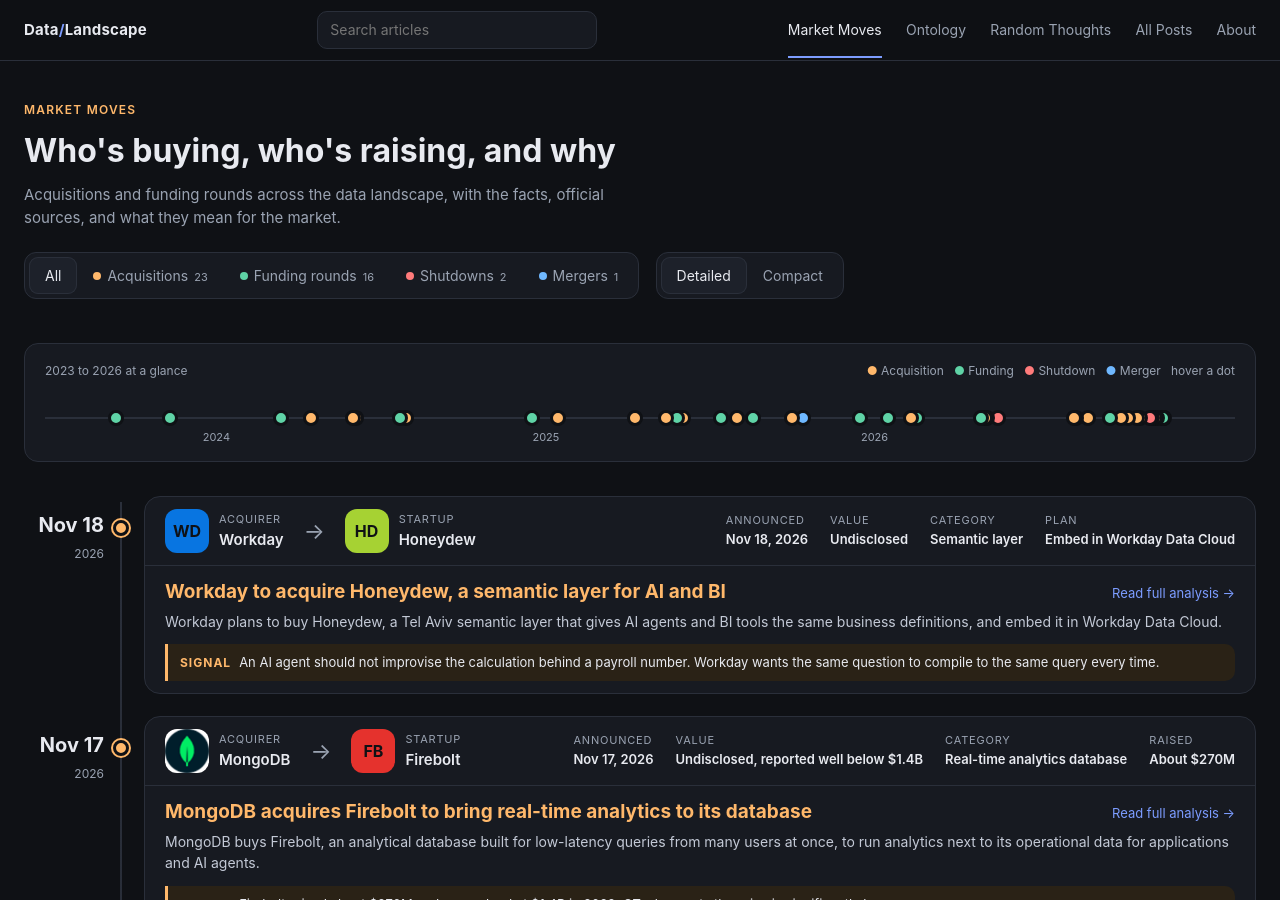
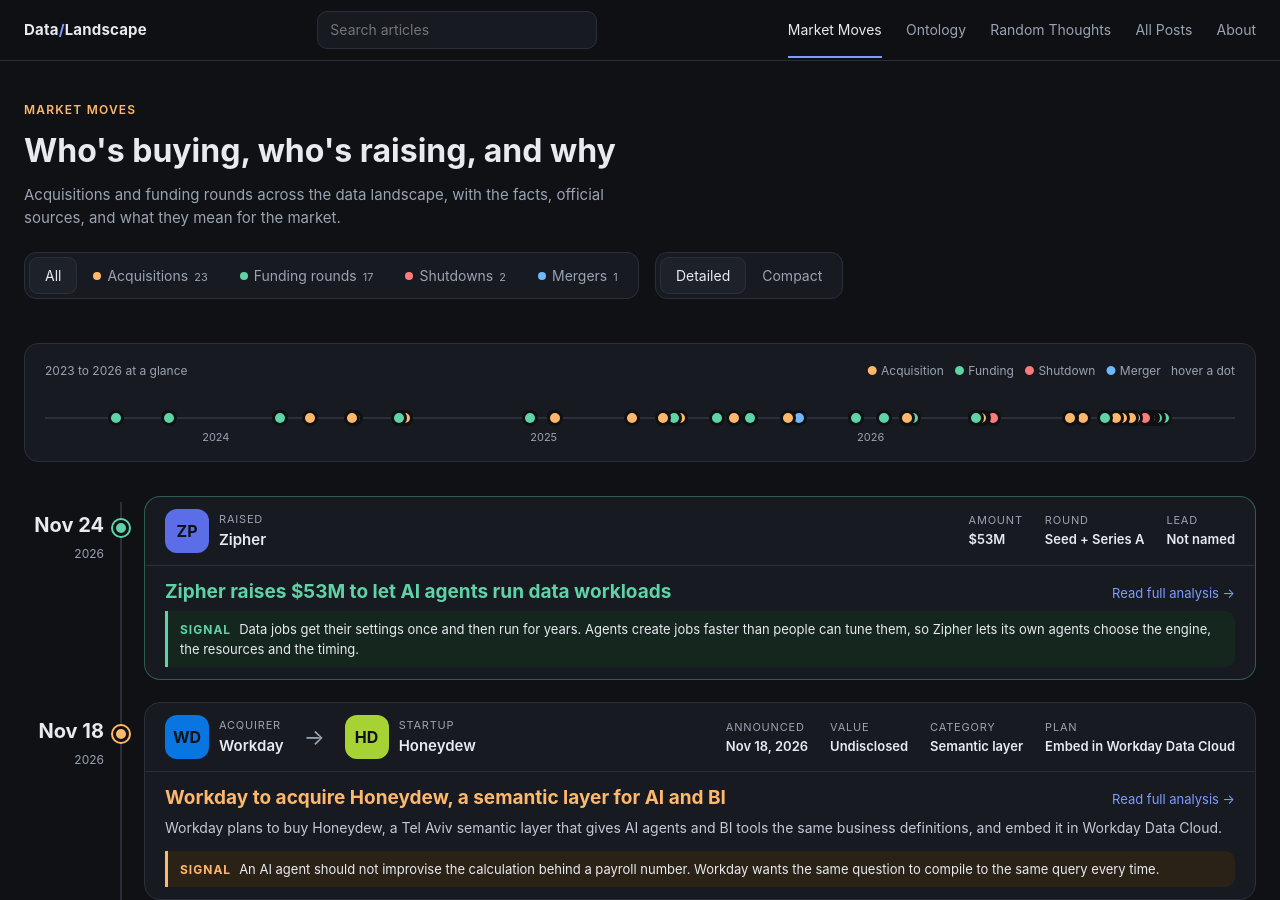
Before and after one commit to itayb-dt/data_landscape, a Jekyll site: the page built from index.html, in a window 1280 px wide and 900 px high. Built offline with Jekyll 4.4.1, drawn with Linux system fonts in a browser that asks for light colours; part of the change alters nothing that is shown.

Commit message:
Add the Zipher $53M seed and Series A article and Market Moves card
Covers the data-job agents, three customer results, the business model, the founders and a My Take on what changed now that AI writes the pipelines. Hero image is Zipher's own social banner.

Co-Authored-By: Claude Sonnet 5.5 <noreply@anthropic.com>

```diff
--- a/_data/events.yml
+++ b/_data/events.yml
@@ -900,3 +900,22 @@
     - {name: Freddy & Helen Holdings}
   signal: Funds go to North America expansion, partnerships and AI and ML enterprise capabilities. In May 2026 the company entered insolvency.
   post: /blog_posts/fund/021_FUND_sqream_45m_series_c.html
+
+- type: fund
+  date: 2026-11-24
+  # Announced Nov 24. One amount for seed and Series A together; no split, lead or valuation given.
+  when: "Nov 24"
+  company: Zipher
+  abbr: ZP
+  color: "#5b6ee8"
+  headline: Zipher raises $53M to let AI agents run data workloads
+  stage: Seed + Series A
+  amount: "$53M"
+  lead: Not named
+  area: Autonomous cost and performance tuning for data jobs
+  investors:
+    - {name: TLV Partners}
+    - {name: Maor Investments}
+    - {name: Glilot Capital Partners}
+  signal: Data jobs get their settings once and then run for years. Agents create jobs faster than people can tune them, so Zipher lets its own agents choose the engine, the resources and the timing.
+  post: /blog_posts/fund/048_FUND_zipher_53m_seed_series_a.html
--- /dev/null
+++ b/blog_posts/fund/048_FUND_zipher_53m_seed_series_a.md
@@ -0,0 +1,98 @@
+---
+title: "Zipher raises $53M to let AI agents run data workloads"
+published: 2026-11-26
+---
+# Zipher Raises $53M to Let AI Agents Run Data Workloads
+
+<figure class="shot">
+  <img src="{{ '/assets/images/zipher/hero.png' | relative_url }}" alt="Zipher: Data Infrastructure Built for Agents, by Agents" loading="lazy">
+  <figcaption>The Zipher banner. Source: <a href="https://zipher.ai/">Zipher</a>.</figcaption>
+</figure>
+
+## Technical Overview
+
+- Startup: Zipher ([zipher.ai](https://zipher.ai/)), founded in 2024, headquartered in New York with offices in Tel Aviv
+- Amount Raised: $53M
+- Funding Round: Seed and Series A together, [announced November 24, 2026](https://zipher.ai/zipher-is-out-of-stealth-data-infrastructure-for-agents-by-agents/)
+- Main Investors: TLV Partners, Maor Investments and Glilot Capital Partners. Angels and advisers include Tomer Shiran (Dremio), Barr Moses and Lior Gavish (Monte Carlo) and Clint Sharp (Cribl), per [SiliconANGLE](https://siliconangle.com/2026/11/24/zipher-lands-53m-to-put-ai-agents-not-data-engineers-in-charge-of-data-workloads/)
+- Problem Area: The cost and reliability of running data jobs in the cloud
+
+---
+
+## The Problem
+
+A data job, such as a nightly pipeline that feeds a report, comes with settings: how big a cluster it gets, which engine runs it, when it starts. An engineer picks them once, when the job is written. After that the job runs every night, and nobody goes back to check whether the settings still fit.
+
+Zipher's customers describe the result. OpenWeb, an ad-tech company that ran tens of thousands of Databricks jobs a month, says in its [case study](https://zipher.ai/case-studies/how-openweb-reduced-spend-by-59-with-zipher/) that "clusters often had to be provisioned for peak loads, leading to significant wasted spend during off-peak periods." Yotpo, with about 75,000 scheduled jobs a month, says in [its own](https://zipher.ai/case-studies/yotpo-reduces-costs-by-39-and-boosts-performance-with-zipher-real-time-optimization/) that "our data team cannot chase every job and adjust the configurations." Yotpo had tried the Databricks autoscaler, and its costs kept rising.
+
+AI agents make the problem bigger. Anyone can create a new job in seconds, and agents create them faster than people can tune them. TLV Partners' Shahar Tzafrir puts the bet this way: "Agents are becoming the largest creators of data workloads."
+
+---
+
+## How They Solve It
+
+Zipher puts software agents between the data jobs and the cloud bill. According to its announcement, "customers give Zipher their code, an SLA and a budget." The agents learn each workload and what depends on it. Then they decide how it runs: which engine, hardware and configuration, which framework and language, and when and where. They can go as far as rewriting a job's framework, code and syntax, according to SiliconANGLE.
+
+The company stresses that the agents act. In its words, "Zipher doesn't hand your team a list of recommendations. It acts, before each run and while the workload is running."
+
+It runs on AWS, Azure and Google Cloud. The site lists Spark, Databricks, DuckDB, EMR, Trino and Snowflake, and SiliconANGLE adds Databricks Workflows, Apache Airflow, dbt and Azure Data Factory. Setup connects to an existing data platform "in minutes", with no migration.
+
+Zipher's own claim is that Fortune 500 customers see "40 to 60% cost-efficiency gains, up to 80% better SLA adherence", with results typically within two weeks. The company does not define "cost-efficiency gain."
+
+Three customers, with results published by Zipher or by the customers themselves:
+
+- **OpenWeb:** a 63% cut in AWS compute costs and a 59% cut in Databricks spending. Zipher was connected to Airflow and Terraform within minutes.
+- **Yotpo:** a 39% cut in annual Databricks and AWS costs, against a goal of 20%, and "2 weeks from installation to actual savings."
+- **Hertz:** Gaurav Rastogi, senior director of enterprise data analytics and BI platforms, says that "depending on the workload, we've seen compute cost reductions in the range of 25% to 40%." The workloads are not described.
+
+### Business model
+
+Zipher is a paid service. The Growth plan is pay as you go with a 30-day free trial. The Enterprise plan has custom pricing, with discounts for volume and long-term commitments, round-the-clock support and a dedicated customer success manager.
+
+---
+
+## Competitive Landscape
+
+The first competitor is the platform itself. Databricks has its own autoscaling, and Yotpo's case study says its costs kept rising even with the Databricks autoscaler on. A tool built into one platform can tune only that platform, while Zipher lists several engines and three clouds.
+
+Among startups, Espresso AI is the closest. It came out of stealth in 2024 with an $11M seed and started with Snowflake costs, then launched an agentic product for Databricks in October 2025, also built around cutting costs without manual work.
+
+The honest comparison is hard to make from the outside. Both companies publish their own savings figures, and the definitions differ.
+
+---
+
+## Previous Rounds and Capital Trajectory
+
+The $53M covers both the seed and the Series A. The announcement reports one number for the two rounds. Zipher was founded in 2024, so the whole sum was raised within about two years.
+
+The company says the money goes to research and development and to building a US enterprise sales team, and to expanding in EMEA, Latin America and Asia-Pacific.
+
+---
+
+## Founder Background
+
+Dan Coster, CEO and co-founder, led a big data analytics unit within the Israeli military's Unit 8200. He holds an M.Sc. in computer science and bioinformatics and is completing a Ph.D. in computer science at Tel Aviv University.
+
+Yoav Gill Ben Ephraim, CTO and co-founder, previously worked at Spott, Microsoft and Forter, according to Zipher's site, and SiliconANGLE adds that he was director of data platform at Payoneer. He studied computer science and statistics at Tel Aviv University and served as an intelligence project manager in Unit 8200.
+
+---
+
+## Summary
+
+Data jobs used to be written by people, who chose the settings once and moved on. When software writes the jobs, the number of jobs grows with no one watching the bill, and tuning by hand cannot keep up. The vendors in this space are now trying to take the decision away from the engineer and give it to an agent, which is told only the deadline and the budget.
+
+---
+
+## My Take
+
+It is hard to fully understand what Zipher does. From the outside, the pitch is autonomy: give it the jobs, a deadline and a budget, and it works out the rest.
+
+What I find interesting is what has changed. Until recently, people wrote data pipelines, and a team could tune the few that mattered. Now AI writes them. There are many more pipelines than before, they handle many more types of data, and the data they process is more complicated. I think that is the new part: nobody can scan all of it by hand anymore. A person cannot look at that many jobs, understand each one and keep the settings right as the data changes. The volume and the variety are beyond what a team handled before, so I think this needs a different approach, and an agent that decides on its own is a reasonable answer.
+
+The Hertz case was the clearest for me. A named customer says compute costs fell by 25 to 40 percent, depending on the workload, and that is a big saving for a company of that size.
+
+I like the direction of almost no work. It connects in minutes, learns the jobs and does its work quietly in the background, with nothing for the data team to run. That helps adoption a lot, because a tool that asks for a project never gets installed.
+
+The company also says results typically show up within two weeks, and that the return is fast. I have no way to check that claim from the outside. If it is true, it is amazing, and it might explain such a big round for a company founded in 2024.
+
+It is also nice to see another team from the Israeli data scene. The founders come out of Unit 8200 and Tel Aviv University, there is an office in Tel Aviv, and three Israeli funds are behind them. The company is headquartered in New York, but the roots are here.
```
Also changed, not shown: assets/images/zipher/hero.png (added).
